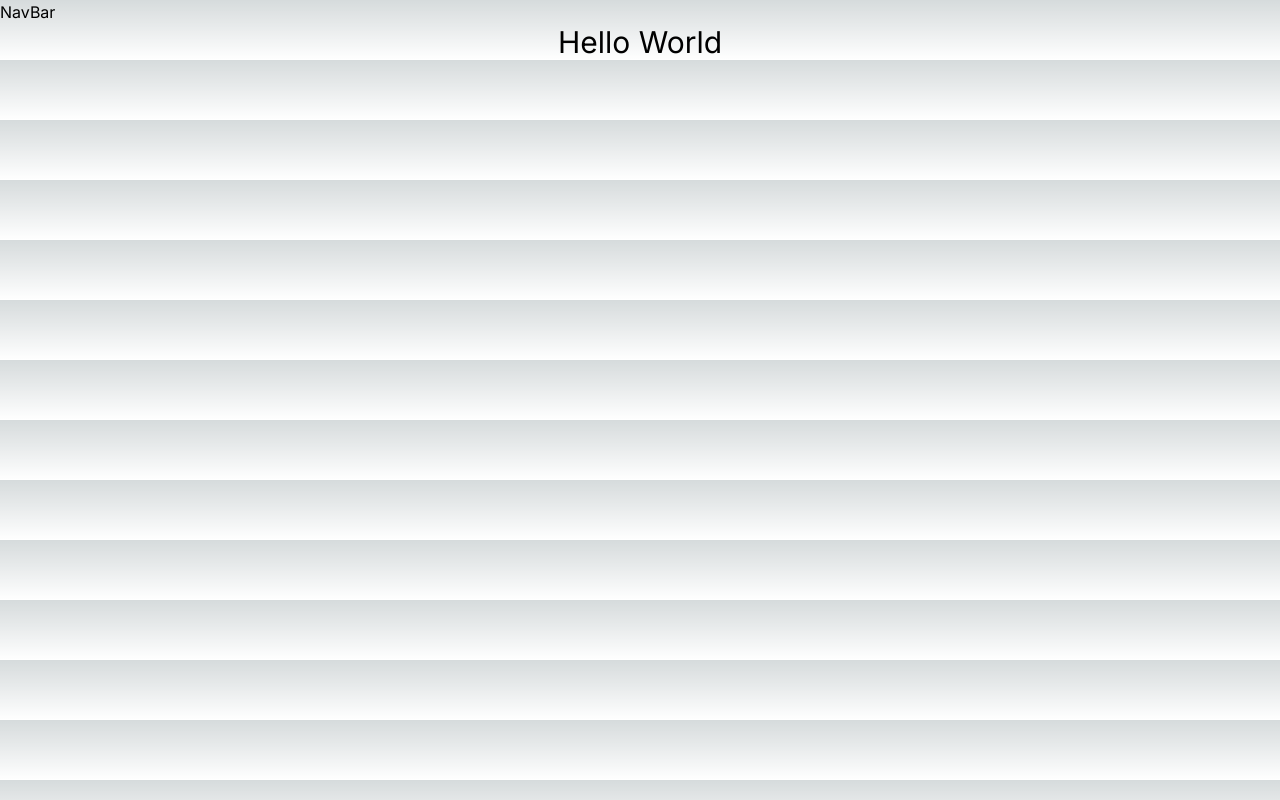
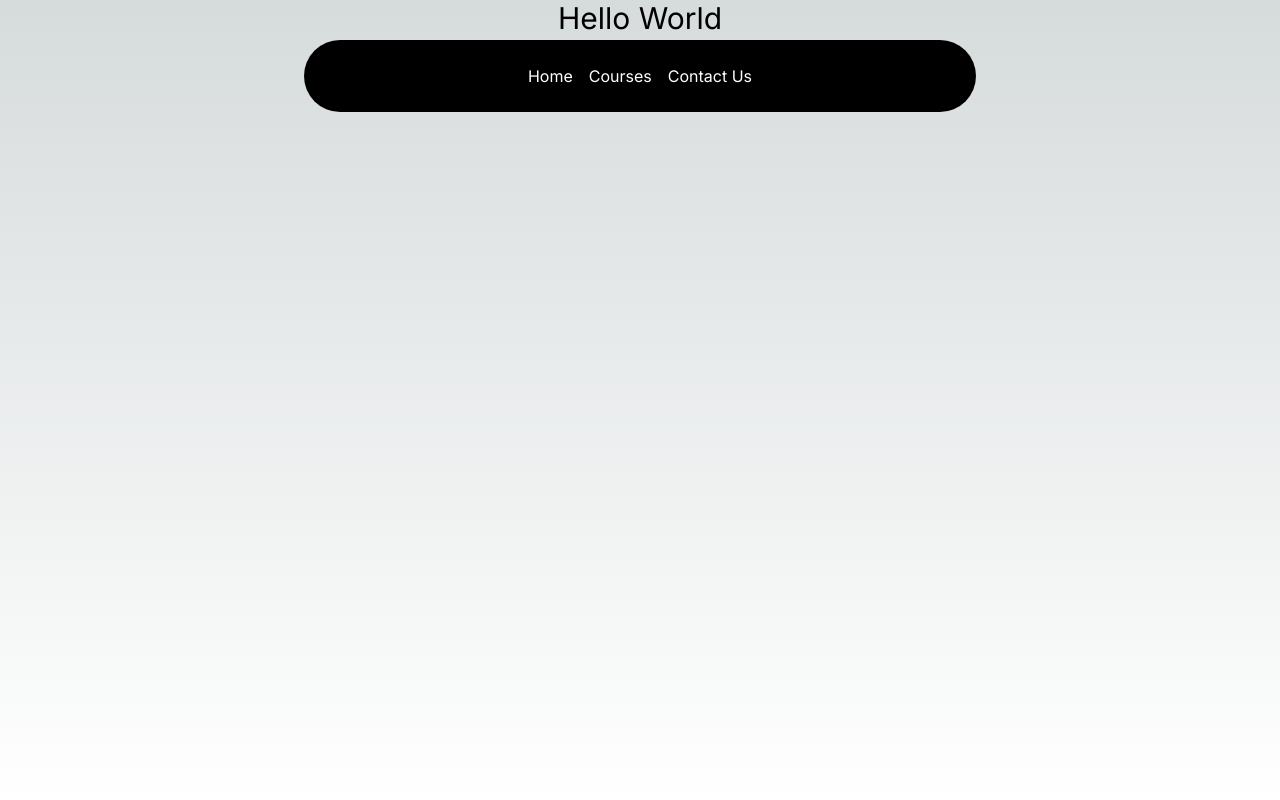
Before and after one commit to AmitBiswas1402/NextJS, a Next.js app in the folder music-nextjs/: page / in a window 1280 px wide. Built offline with nearby package versions, Linux system fonts and the light colour scheme.

Commit message:
navbar components added and made hover effect

```diff
--- a/music-nextjs/src/app/layout.tsx
+++ b/music-nextjs/src/app/layout.tsx
@@ -16,9 +16,11 @@ export default function RootLayout({
   children: React.ReactNode;
 }>) {
   return (
-    <html lang="en">
+    <html lang="en" className="dark">
       <body className={inter.className}>
-        <NavBar />
+        <div className="relative w-full flex items-center justify-center">
+          <NavBar />
+        </div>
         {children}
       </body>
     </html>
--- a/music-nextjs/src/app/page.tsx
+++ b/music-nextjs/src/app/page.tsx
@@ -1,5 +1,7 @@
 export default function Home() {
   return (
-    <h1 className="text-3xl text-center">Hello World</h1>
+    <main className="min-h-screen bg-bleack/[0.96] antialiased bg-grid-white/[0.02]">
+      <h1 className="text-3xl text-center">Hello World</h1>
+    </main>
   );
 }
--- a/music-nextjs/src/components/NavBar.tsx
+++ b/music-nextjs/src/components/NavBar.tsx
@@ -3,10 +3,36 @@
 import React, { useState } from "react";
 import { HoveredLink, Menu, MenuItem, ProductItem } from "./ui/navbar-menu";
 import { cn } from "@/utils/cn";
+import Link from "next/link"
 
-function NavBar() {
+function NavBar({ className }: { className?: string }) {
+  const [active, setActive] = useState<string | null>(null);
   return (
-    <div>NavBar</div>
+    <div
+      className={cn("fixed top-10 inset-x-0 max-w-2xl mx-auto z-50", className)}
+    >
+      <Menu setActive={setActive}>
+        <Link href={"/"}>
+        <MenuItem setActive={setActive} active={active} item="Home">
+
+        </MenuItem>
+        </Link>
+        <MenuItem setActive={setActive} active={active} item="Courses">
+          <div className="flex flex-col space-y-4">
+            <HoveredLink href="/courses">All Courses</HoveredLink>
+            <HoveredLink href="/courses">Basic Music Theory</HoveredLink>
+            <HoveredLink href="/courses">Advanced Composition</HoveredLink>
+            <HoveredLink href="/courses">Songwriting</HoveredLink>
+            <HoveredLink href="/courses">Music Compositions</HoveredLink>
+          </div>
+        </MenuItem>
+        <Link href={"/contact"}>
+          <MenuItem setActive={setActive} active={active} item="Contact Us">
+
+        </MenuItem>
+        </Link>
+      </Menu>
+    </div>
   )
 }
 
--- a/music-nextjs/src/components/ui/navbar-menu.tsx
+++ b/music-nextjs/src/components/ui/navbar-menu.tsx
@@ -38,7 +38,7 @@ export const MenuItem = ({
           animate={{ opacity: 1, scale: 1, y: 0 }}
           transition={transition}
         >
-          {active === item && (
+          {active === item && children && (
             <div className="absolute top-[calc(100%_+_1.7rem)] left-1/2 transform -translate-x-1/2">
               <motion.div
                 transition={transition}
--- a/music-nextjs/tailwind.config.ts
+++ b/music-nextjs/tailwind.config.ts
@@ -6,6 +6,7 @@ const config: Config = {
     "./src/components/**/*.{js,ts,jsx,tsx,mdx}",
     "./src/app/**/*.{js,ts,jsx,tsx,mdx}",
   ],
+  darkMode: 'class',
   theme: {
     extend: {
       backgroundImage: {
```
